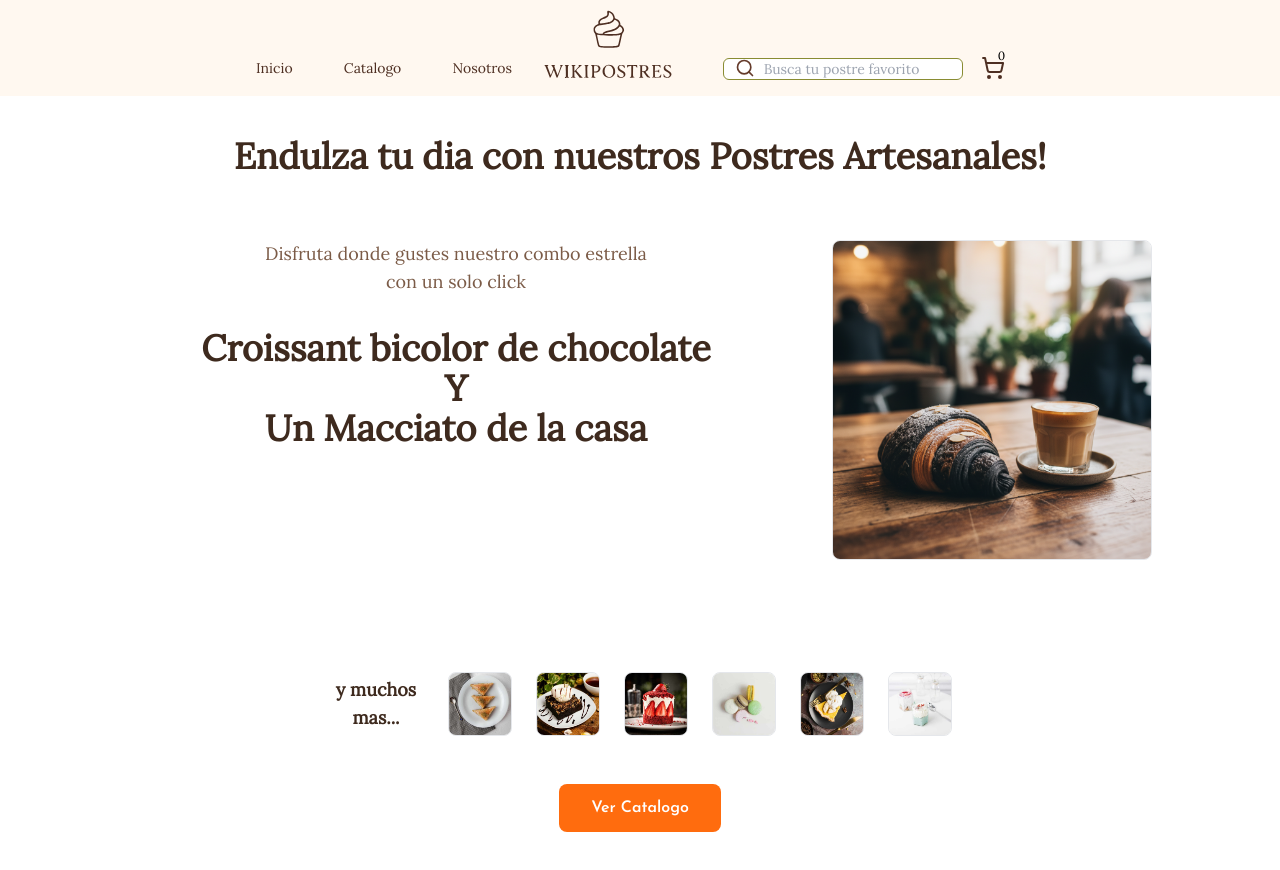
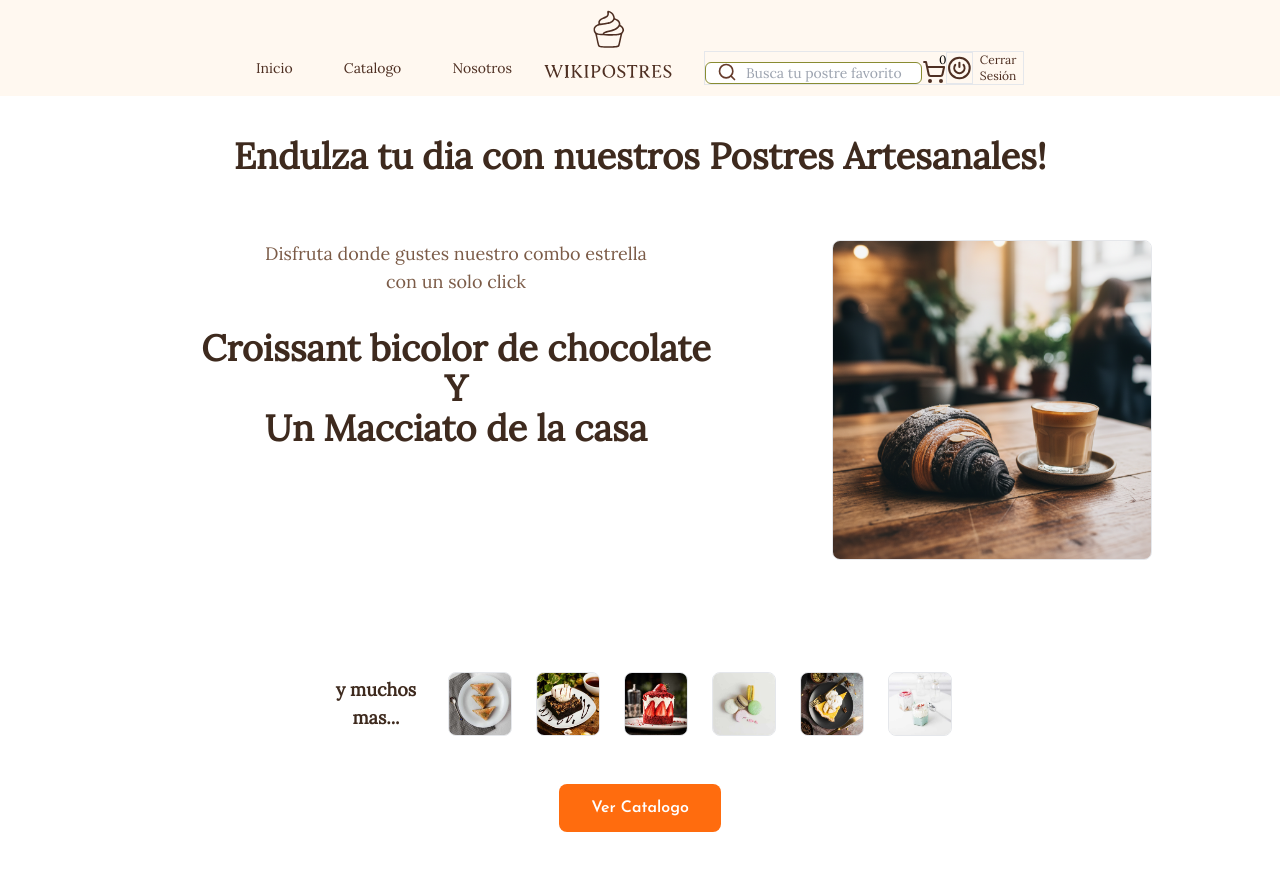
Before and after one commit to capi68/Proyecto_Postres_Frontend, a React (Vite) app: page /home in a window 1280 px wide. Shown: the top 870 px of the page. Built offline with nearby package versions, Linux system fonts and the light colour scheme.

Commit message:
agregué un 'cerrar sesion' en navBar

```diff
--- a/src/components/NavBar.jsx
+++ b/src/components/NavBar.jsx
@@ -1,13 +1,13 @@
 import { useState } from "react";
 import { Link } from "react-router-dom";
-import { ShoppingCart, Search } from "lucide-react";
+import { ShoppingCart, Search, CirclePower } from "lucide-react";
 import { useCart } from "../context/CartContext";
 import Logo from "../assets/Logo-Wikipostres.svg?react";
 
 export default function NavBar({ onSearch }) {
     const  [search, setSearch] = useState("");
 
-    const { getTotalItems } = useCart();
+    const { getTotalItems, clearCart } = useCart();
 
     //function search for products
     const handleChange = (e) => {
@@ -15,6 +15,15 @@ export default function NavBar({ onSearch }) {
         setSearch(term);
         onSearch?.(term);  //comunicate with father...
     };
+
+    //Log Out
+    const handleLogout = () => {
+        localStorage.removeItem("token");  //remove token
+
+        clearCart(); //Clean Cart
+
+
+    }
 
     return (
         <nav>
@@ -46,22 +55,29 @@ export default function NavBar({ onSearch }) {
             <Logo className="hidden md:block w-36 h-24 " />
 
 
-            <div className="
-                    w-[70%] md:w-[30%] lg:w-1/4
+            <div className=" border
+                    w-[80%] md:w-[30%] lg:w-1/4
                     flex items-end
-                    justify-evenly
+                    justify-between
                     mb-2 md:-mb-10"
             >
             {/* Search input */}
 
-            <div className="relative w-60 2xl:w-80">
+            <div className="relative w-60 2xl:w-60">
                 <Search className="absolute left-3 top-1/2 transform -translate-y-1/2 text-[var(--color-brand)] w-5 h-5" />
                 <input
                 type="text"
                 placeholder="Busca tu postre favorito"
                 value={search}
                 onChange={handleChange}
-                className="w-full p-0 pl-10 border border-[var(--color-secondary)] rounded-md text-sm text-[var(--color-brand)]"
+                className="
+                        w-full
+                        p-0
+                        pl-10
+                        border border-[var(--color-secondary)]
+                        rounded-md
+                        text-sm
+                        text-[var(--color-brand)]"
                 />
             </div>
 
@@ -73,6 +89,11 @@ export default function NavBar({ onSearch }) {
                             {getTotalItems()}
                         </span>
                     </Link>
+                    {/* Log out*/}
+                    <Link to="/" className="relative flex w-20" onClick={handleLogout}>
+                    <CirclePower className="w-6 md:w-10 md:h-8 h-6 mx-auto border " aria-label="Cerrar-sesión"/>
+                    <span className="hidden md:block text-xs text-center">Cerrar Sesión</span>
+                    </Link>
                 </div>
             </div>
         </nav>
```
